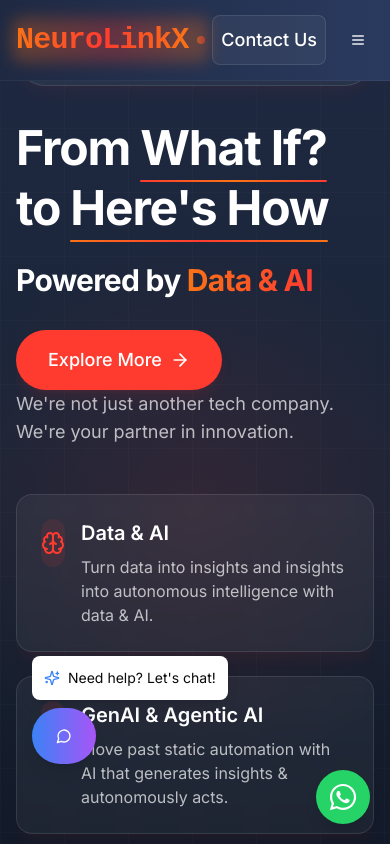
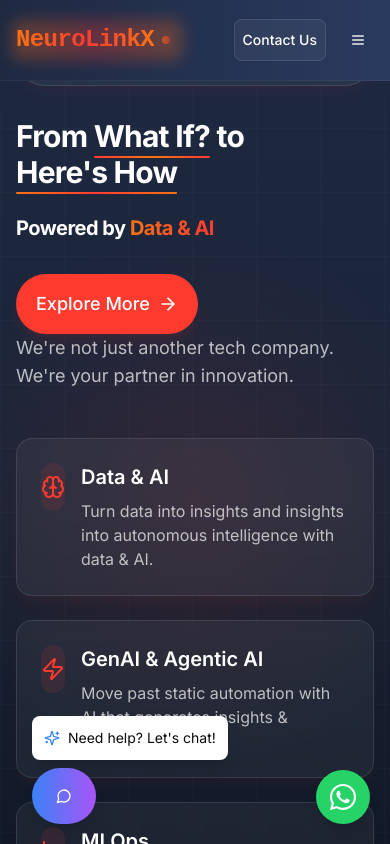
Before and after one commit to Neurolink-X/neuro-linkx-frontend, a Next.js app: page / in a window 390 px wide. Shown: the top 844 px of the page. Built offline with nearby package versions, Linux system fonts and the light colour scheme.

Commit message:
Add responsive styles to hero section and footer

```diff
--- a/src/components/chat-widget.jsx
+++ b/src/components/chat-widget.jsx
@@ -95,7 +95,7 @@
   }
 
   return (
-    <div className="fixed bottom-20 left-8 z-50 flex flex-col items-start">
+    <div className="fixed bottom-5 left-8 z-50 flex flex-col items-start">
       {!isOpen && (
         <div className="mb-2 bg-white rounded-lg shadow-lg p-3 text-sm animate-fade-in">
           <p className="flex items-center gap-2">
--- a/src/components/header/Header.jsx
+++ b/src/components/header/Header.jsx
@@ -22,8 +22,8 @@
         <div className="flex items-center justify-between h-16">
           {/* Logo */}
           <Link href="/" className="flex items-center gap-2">
-            <Brain className="w-8 h-8 text-blue-600" />
-            <span className="text-xl font-bold bg-gradient-to-r from-blue-600 to-indigo-600 text-transparent bg-clip-text">
+            <Brain className="w-8 h-8  text-blue-600" />
+            <span className="text-xl max-md:text-md font-bold bg-gradient-to-r from-blue-600 to-indigo-600 text-transparent bg-clip-text">
               NeurolinkX
             </span>
           </Link>
--- a/src/components/layout/header.jsx
+++ b/src/components/layout/header.jsx
@@ -210,10 +210,10 @@
               <div className='relative'>
                 <div className='absolute -inset-1 bg-gradient-to-r from-orange-500 via-[#ff3b30] to-orange-500 rounded-lg blur opacity-30 group-hover:opacity-50 transition duration-1000 group-hover:duration-200'></div>
                 <div className='relative flex items-center'>
-                  <span className='font-extrabold text-3xl bg-gradient-to-r from-orange-500 via-[#ff3b30] to-orange-500 text-transparent bg-clip-text font-mono tracking-tight'>
+                  <span className='font-extrabold  text-3xl max-md:text-2xl  bg-gradient-to-r from-orange-500 via-[#ff3b30] to-orange-500 text-transparent bg-clip-text font-mono tracking-tight'>
                     NeuroLinkX
                   </span>
-                  <div className='ml-2 w-2 h-2 rounded-full bg-gradient-to-r from-orange-500 to-[#ff3b30] animate-pulse'></div>
+                  <div className='ml-2 mr-2 w-2 h-2 rounded-full bg-gradient-to-r from-orange-500 to-[#ff3b30] animate-pulse'></div>
                 </div>
               </div>
             </div>
@@ -223,7 +223,7 @@
           <NavigationMenu className='hidden lg:flex'>
             <NavigationMenuList className='gap-2'>
               <NavigationMenuItem>
-                <NavigationMenuTrigger className='bg-transparent text-white/90 hover:text-white hover:bg-white/5 data-[state=open]:bg-white/5 px-4 py-2 rounded-lg transition-all duration-300 font-medium'>
+                <NavigationMenuTrigger className='bg-transparent text-md text-white/90 hover:text-white hover:bg-white/5 data-[state=open]:bg-white/5 px-4 py-2 rounded-lg transition-all duration-300 font-medium'>
                   Cloud Services
                 </NavigationMenuTrigger>
                 <NavigationMenuContent>
@@ -235,7 +235,7 @@
                 </NavigationMenuContent>
               </NavigationMenuItem>
               <NavigationMenuItem>
-                <NavigationMenuTrigger className='bg-transparent text-white/90 hover:text-white hover:bg-white/5 data-[state=open]:bg-white/5 px-4 py-2 rounded-lg transition-all duration-300 font-medium'>
+                <NavigationMenuTrigger className='bg-transparent text-md text-white/90 hover:text-white hover:bg-white/5 data-[state=open]:bg-white/5 px-4 py-2 rounded-lg transition-all duration-300 font-medium'>
                   Web Development
                 </NavigationMenuTrigger>
                 <NavigationMenuContent>
@@ -247,7 +247,7 @@
                 </NavigationMenuContent>
               </NavigationMenuItem>
               <NavigationMenuItem>
-                <NavigationMenuTrigger className='bg-transparent text-white/90 hover:text-white hover:bg-white/5 data-[state=open]:bg-white/5 px-4 py-2 rounded-lg transition-all duration-300 font-medium'>
+                <NavigationMenuTrigger className='bg-transparent text-md text-white/90 hover:text-white hover:bg-white/5 data-[state=open]:bg-white/5 px-4 py-2 rounded-lg transition-all duration-300 font-medium'>
                   AI & ML Solutions
                 </NavigationMenuTrigger>
                 <NavigationMenuContent>
@@ -259,7 +259,7 @@
                 </NavigationMenuContent>
               </NavigationMenuItem>
               <NavigationMenuItem>
-                <NavigationMenuTrigger className='bg-transparent text-white/90 hover:text-white hover:bg-white/5 data-[state=open]:bg-white/5 px-4 py-2 rounded-lg transition-all duration-300 font-medium'>
+                <NavigationMenuTrigger className='bg-transparent text-md text-white/90 hover:text-white hover:bg-white/5 data-[state=open]:bg-white/5 px-4 py-2 rounded-lg transition-all duration-300 font-medium'>
                   Digital Marketing
                 </NavigationMenuTrigger>
                 <NavigationMenuContent>
@@ -283,7 +283,7 @@
             </Link>
             <Link
               href='/contact'
-              className='py-2.5 px-6 rounded-lg text-lg text-nowrap bg-white/5  max-sm:px-2 hover:bg-white/10 text-white font-medium transition-all duration-300 border border-white/10 hover:border-white/20'
+              className='py-2.5 px-6 rounded-lg text-lg max-md:text-md text-nowrap bg-white/5  max-sm:px-2 max-sm:text-sm hover:bg-white/10 text-white font-medium transition-all duration-300 border border-white/10 hover:border-white/20'
             >
               Contact Us
             </Link>
@@ -303,7 +303,7 @@
                         <div className='relative'>
                           <div className='absolute -inset-1 bg-gradient-to-r from-orange-500 via-[#ff3b30] to-orange-500 rounded-lg blur opacity-30'></div>
                           <div className='relative'>
-                            <span className='font-extrabold text-xl bg-gradient-to-r from-orange-500 via-[#ff3b30] to-orange-500 text-transparent bg-clip-text font-mono'>
+                            <span className='font-extrabold text-2xl bg-gradient-to-r from-orange-500 via-[#ff3b30] to-orange-500 text-transparent bg-clip-text font-mono'>
                               NeuroLinkX
                             </span>
                           </div>
--- a/src/components/sections/digital-transformation.jsx
+++ b/src/components/sections/digital-transformation.jsx
@@ -239,7 +239,7 @@
           </motion.div>
         </div>
 
-        <p className='text-white/70 text-lg mb-8'>
+        <p className='text-black/60 text-lg mb-8'>
           Our digital transformation services help businesses navigate the complex landscape of modern technology. We&apos;re here to guide you through every step of your digital journey.
         </p>
       </div>
--- a/src/components/sections/hero.jsx
+++ b/src/components/sections/hero.jsx
@@ -6,16 +6,16 @@
 
 export default function Hero() {
   return (
-    <section className='relative min-h-screen w-full max-w-[100vw] flex items-center justify-center bg-gradient-to-b from-[#1e2942] via-[#1a2436] to-[#0e1421] overflow-x-hidden px-4'>
+    <section className='relative min-h-screen flex items-center justify-center bg-gradient-to-b from-[#1e2942] via-[#1a2436] to-[#0e1421] overflow-hidden px-4'>
       {/* Animated Background */}
-      <div className='absolute inset-0 w-full max-w-[100vw] overflow-x-hidden'>
-        <div className='absolute inset-0 w-full max-w-[100vw] overflow-x-hidden bg-[radial-gradient(circle_at_50%_50%,rgba(255,59,48,0.1),transparent_50%)]' />
-        <div className='absolute inset-0 w-full max-w-[100vw] overflow-x-hidden bg-[linear-gradient(to_right,#ffffff05_1px,transparent_1px),linear-gradient(to_bottom,#ffffff05_1px,transparent_1px)] bg-[size:4rem_4rem] [mask-image:radial-gradient(ellipse_80%_80%_at_50%_50%,#000000_70%,transparent_100%)]' />
+      <div className='absolute inset-0'>
+        <div className='absolute inset-0 bg-[radial-gradient(circle_at_50%_50%,rgba(255,59,48,0.1),transparent_50%)]' />
+        <div className='absolute inset-0 bg-[linear-gradient(to_right,#ffffff05_1px,transparent_1px),linear-gradient(to_bottom,#ffffff05_1px,transparent_1px)] bg-[size:4rem_4rem] [mask-image:radial-gradient(ellipse_80%_80%_at_50%_50%,#000000_70%,transparent_100%)]' />
       </div>
 
       {/* Content Container */}
-      <div className='container relative mx-auto pt-7 w-full max-w-[100vw] overflow-x-hidden'>
-        <div className='grid md:grid-cols-2 gap-12 items-center w-full max-w-[100vw] overflow-x-hidden'>
+       <div className='container relative mx-auto pt-7 max-w-6xl'>
+        <div className='grid md:grid-cols-2 gap-12 items-center'>
           {/* Left Column - Text Content */}
           <motion.div
             initial={{ opacity: 0, x: -20 }}
@@ -39,7 +39,7 @@
               initial={{ opacity: 0, y: 20 }}
               animate={{ opacity: 1, y: 0 }}
               transition={{ duration: 0.5, delay: 0.3 }}
-              className='text-5xl md:text-7xl font-bold text-white leading-tight mb-6 tracking-tight'
+              className='text-5xl max-md:text-3xl font-bold text-white leading-tight mb-6 tracking-tight'
             >
               From{' '}
               <span className='relative inline-block group'>
@@ -92,7 +92,7 @@
               initial={{ opacity: 0, y: 20 }}
               animate={{ opacity: 1, y: 0 }}
               transition={{ duration: 0.5, delay: 0.4 }}
-              className='text-3xl md:text-5xl font-bold text-white mb-8 tracking-tight'
+              className='text-3xl max-md:text-xl   font-bold text-white mb-8 tracking-tight'
             >
               Powered by{' '}
               <span className='bg-gradient-to-r from-orange-500 via-[#ff3b30] to-orange-500 text-transparent bg-clip-text bg-[length:200%_auto] animate-gradient'>
@@ -106,10 +106,10 @@
               animate={{ opacity: 1, y: 0 }}
               transition={{ duration: 0.5, delay: 0.5 }}
             >
-              <button className='group relative px-8 py-4 rounded-full font-medium overflow-hidden transition-all duration-300 shadow-lg shadow-[#ff3b30]/10'>
+              <button className='group relative px-8 py-4 max-md:px-5 rounded-full font-medium overflow-hidden transition-all duration-300 shadow-lg shadow-[#ff3b30]/10'>
                 <div className='absolute inset-0 bg-gradient-to-r from-orange-500 to-[#ff3b30] opacity-0 group-hover:opacity-100 transition-opacity duration-300'></div>
                 <div className='absolute inset-0 bg-[#ff3b30] group-hover:bg-transparent transition-colors duration-300'></div>
-                <span className='relative text-white text-lg flex items-center gap-2'>
+                <span className='relative text-white text-lg max-md:text:md flex items-center gap-2'>
                   Explore More
                   <ArrowRight className='w-5 h-5 group-hover:translate-x-1 transition-transform' />
                 </span>
@@ -126,7 +126,7 @@
             initial={{ opacity: 0, x: 20 }}
             animate={{ opacity: 1, x: 0 }}
             transition={{ duration: 0.5, delay: 0.2 }}
-            className='space-y-6'
+            className='space-y-6 pb-10'
           >
             {/* Data & AI Card */}
             <motion.div
```
Also changed, not shown: src/components/layout/footer.jsx (+13 -13 lines), src/components/sections/testimonials.jsx (+7 -7 lines).
